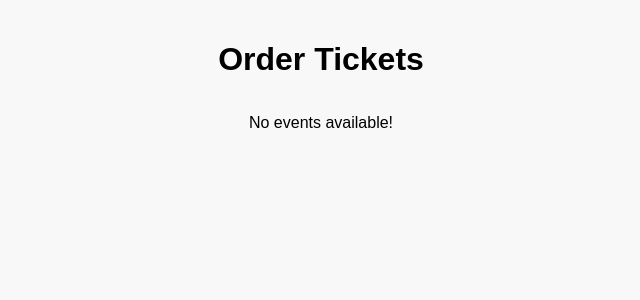
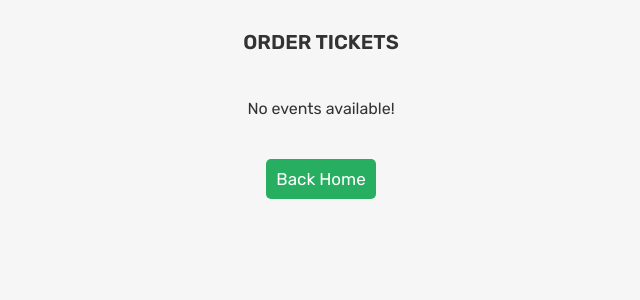
Before and after one commit to Sparda07/Ticket-Management, a PHP site: page /View/home/order_ticket.php in a window 1280 px wide. Shown: the top 300 px of the page, without its empty margins (319-959 px from the left). Run offline with PHP 8.4, Linux system fonts and the light colour scheme; the visitor is signed in with stand-in values (Sample User, id 1); tables that the repository leaves empty or names only in its code hold one stand-in row (values such as "Sample post").

Commit message:
Home font page

```diff
--- a/View/CSS/style.css
+++ b/View/CSS/style.css
@@ -67,7 +67,8 @@
 }
 
 .header,
-.summary-card{
+.summary-card,
+.user-header{
    display: grid;
    grid-template-columns: 1fr;
    justify-items: center;
@@ -174,3 +175,33 @@
    width: 100%;
    color: var(--white);
 }
+
+
+.box-container {
+    display: flex;
+    flex-wrap: wrap;
+    font-size: 1.6rem;
+    line-height: 2.5;
+    gap: 2rem;
+    justify-content: center;
+    padding: 2rem;
+}
+
+.box {
+    background-color: #ffffff;
+    padding: 1.5rem;
+    border-radius: .8rem;
+    width: 25rem;
+    box-shadow: 0 2px 6px rgba(0, 0, 0, 0.1);
+    text-align: center;
+}
+
+.box .btn,
+.user-header .btn{
+   font-size: 1.5rem;
+   padding: 0.5rem;
+}
+.user-header .btn{
+   font-size: 1.7rem;
+   padding: 1rem;
+}
--- a/View/home/CSS/style.css
+++ b/View/home/CSS/style.css
@@ -1,8 +1,5 @@
 @import url('components.css');
 
-.home-img{
-   height: 150px;;
-}
 .home-bg{
    background-size: cover;
    background-position: center;
--- a/View/home/home.php
+++ b/View/home/home.php
@@ -33,7 +33,7 @@
     </section>
 
     <section class="home-category">
-        <h1 class="title">Event Categories</h1>
+
         <div class="box-container">
             <div class="box">
                 <img src="images/Concert.svg" alt="" height="150px">
--- a/View/home/order_ticket.php
+++ b/View/home/order_ticket.php
@@ -3,15 +3,15 @@
 include("../../Controller/auth.php");
 include("../../Model/queries.php");
 
-// Fetch all active events
+
 $result = get_active_events($conn);
 
-// Handle ticket order simulation
+
 if (isset($_GET['order_id'])) {
     $event_id = intval($_GET['order_id']);
     $user_id  = $_SESSION['user_id'];
 
-    // Insert a simple 1-ticket order for this event
+
     create_order_for_event($conn, $user_id, $event_id);
 
     header("Location: my_ticket.php");
@@ -23,11 +23,11 @@
 <html>
 <head>
     <title>Order Tickets</title>
-    <link rel="stylesheet" href="style_order.css">
+    <link rel="stylesheet" href="../CSS/style.css">
 </head>
 <body>
+<div class = "header"><h1 class="admin-header">Order Tickets</h1></div>
 
-<h1 class="title">Order Tickets</h1>
 
 <div class="box-container">
     <?php if ($result && mysqli_num_rows($result) > 0): ?>
@@ -37,13 +37,14 @@
                 <p><strong>Location:</strong> <?php echo htmlspecialchars($event["location"]); ?></p>
                 <p><strong>Date:</strong> <?php echo $event["event_date"]; ?></p>
                 <p><strong>Price:</strong> $<?php echo htmlspecialchars($event["price"]); ?></p>
-                <a href="?order_id=<?php echo $event['event_id']; ?>" class="btn">Order Ticket</a>
+                <div><a href="?order_id=<?php echo $event['event_id']; ?>" class="btn">Order Ticket</a></div>
             </div>
         <?php endwhile; ?>
     <?php else: ?>
         <p>No events available!</p>
     <?php endif; ?>
 </div>
+<div class = "user-header"><a href = "home.php" class = "btn back"> Back Home </a></div>
 
 </body>
 </html>
--- a/View/home/style_order.css
+++ b/View/home/style_order.css
@@ -1,7 +1,6 @@
-/* CSS/style.css */
 body {
     font-family: Arial, sans-serif;
-    background-color: #f8f8f8; /* offwhite background */
+    background-color: #f8f8f8;
     margin: 0;
     padding: 20px;
 }
@@ -23,7 +22,7 @@
     padding: 15px;
     border-radius: 8px;
     width: 250px;
-    box-shadow: 0 2px 6px rgba(0,0,0,0.1);
+    box-shadow: 0 2px 6px rgba(0, 0, 0, 0.1);
     text-align: center;
 }
 
@@ -33,13 +32,12 @@
 
 .btn {
     display: inline-block;
-    padding: 10px 20px;
-    background-color: #8BC34A; /* light green */
-    color: white;
+    padding: 1rem 2rem;
+    background-color: var(--green);
+    color: var(white);
     text-decoration: none;
-    border-radius: 5px;
-    transition: background-color 0.3s ease;
-    margin-top: 10px;
+    border-radius: 0.5rem;
+    margin-top: 1rem;
 }
 
 .btn:hover {
```
